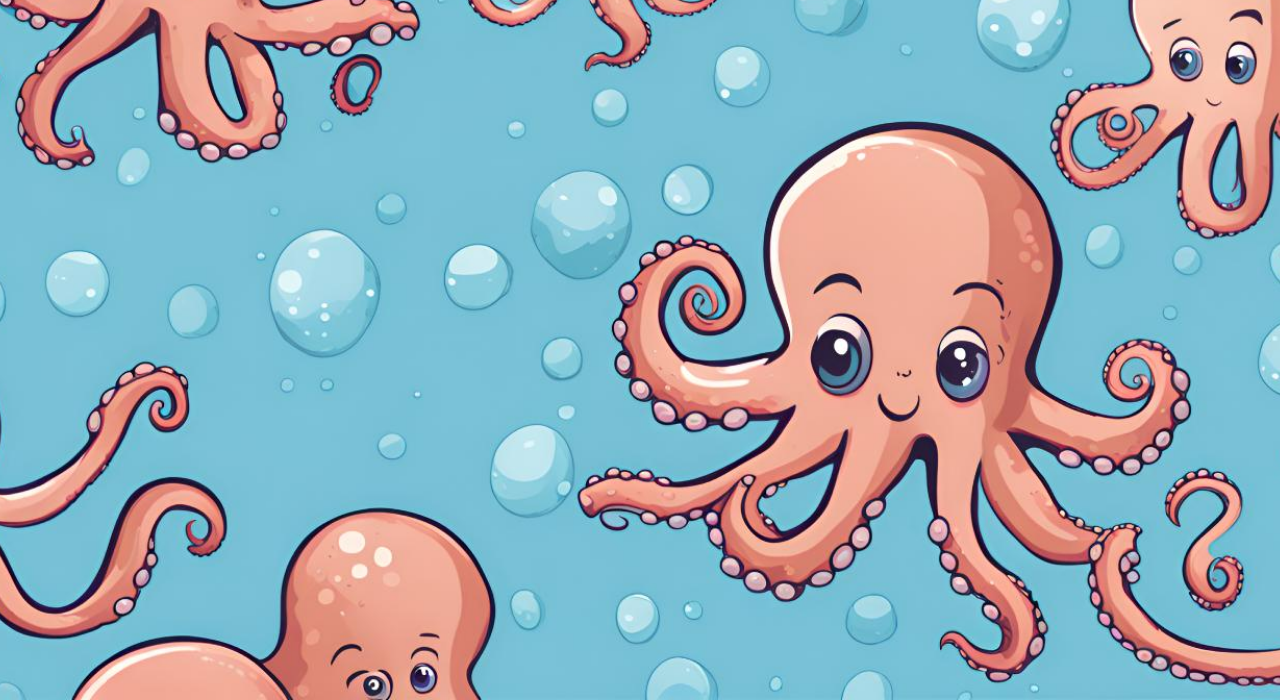
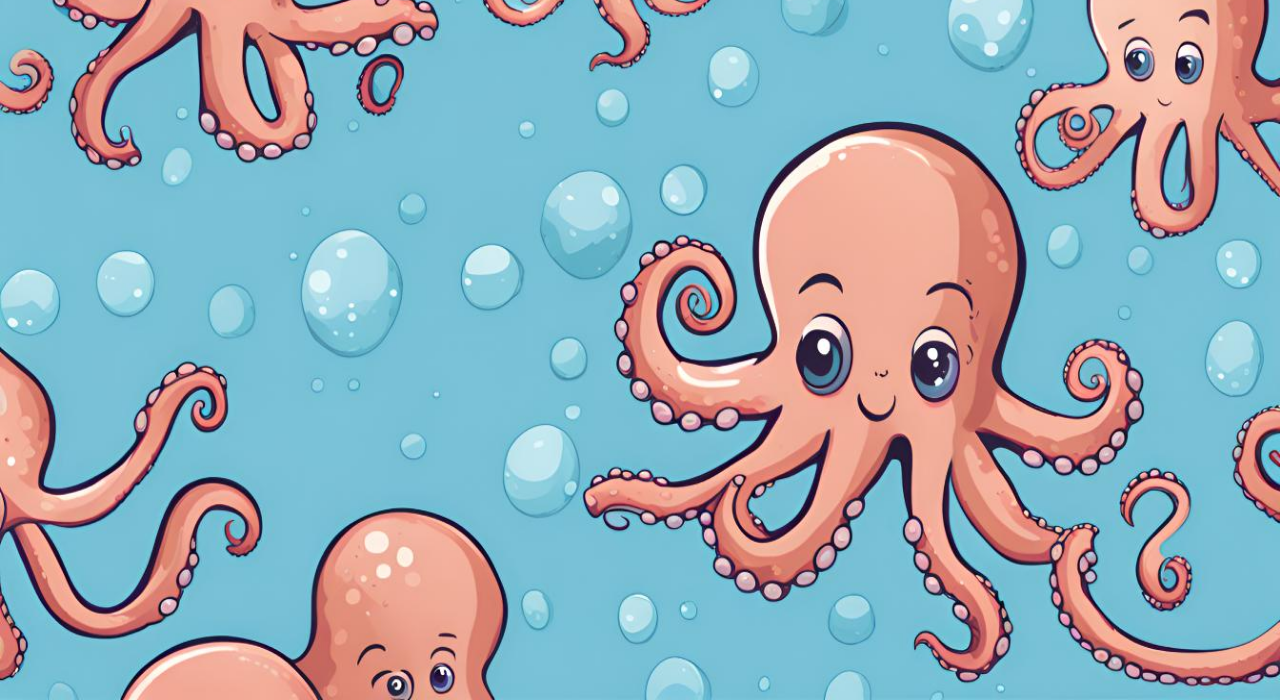
Before and after one commit to Raghav10j/apology-website, a plain HTML site: page index.html in a window 1280 px wide. Shown: the part 100-800 px from the top of the page. Drawn offline with Linux system fonts and the light colour scheme.

Commit message:
Update index.html

```diff
--- a/index.html
+++ b/index.html
@@ -17,8 +17,10 @@
             display: flex;
             justify-content: center;
             align-items: center;
-            background: url('image2.jpg') no-repeat center center fixed;
-            background-size: cover; /* Ensures the background covers the screen */
+            background-image: url('image2.jpg');
+            background-repeat: no-repeat;
+            background-position: center center;
+            background-size: 100% 100%; /* Forces the image to stretch and cover the entire screen */
             font-family: 'Helvetica Neue', sans-serif;
         }
 
@@ -65,6 +67,7 @@
             }
         }
 
+
     </style>
 </head>
 <body>
```
